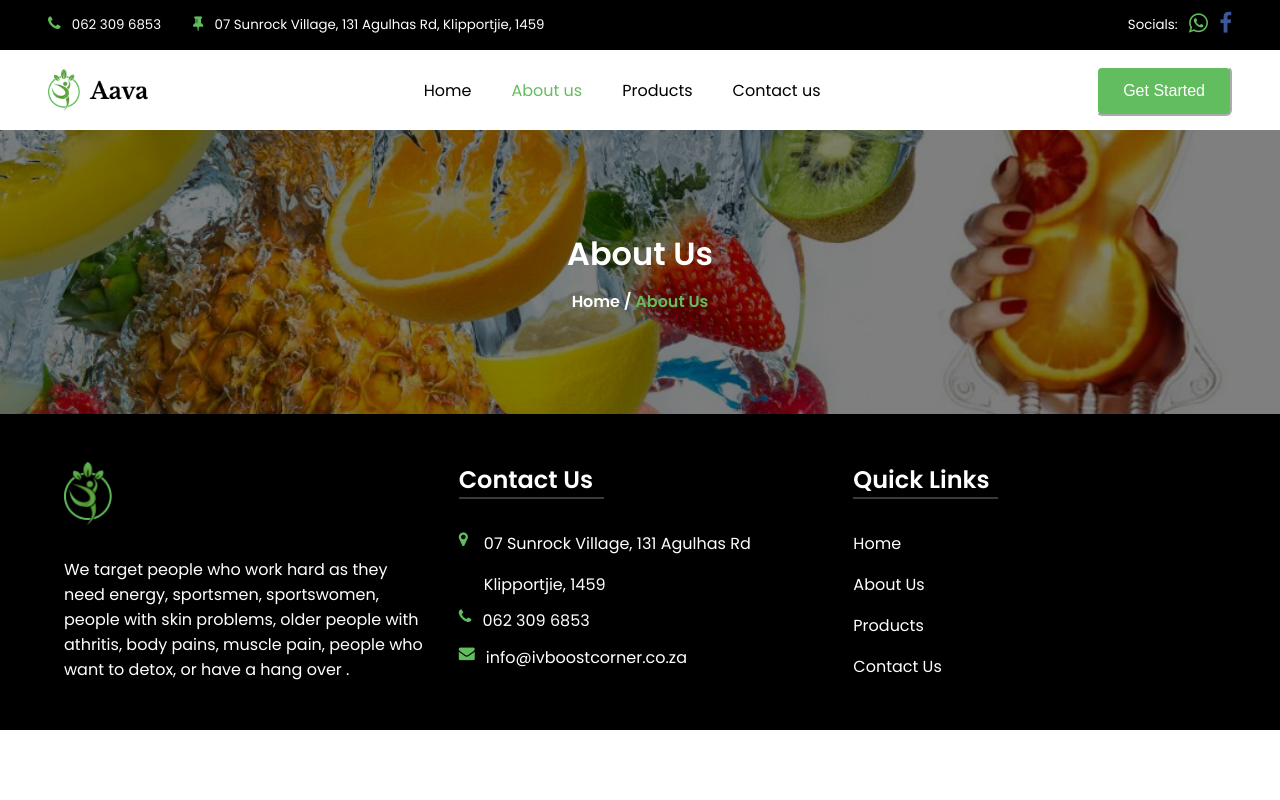
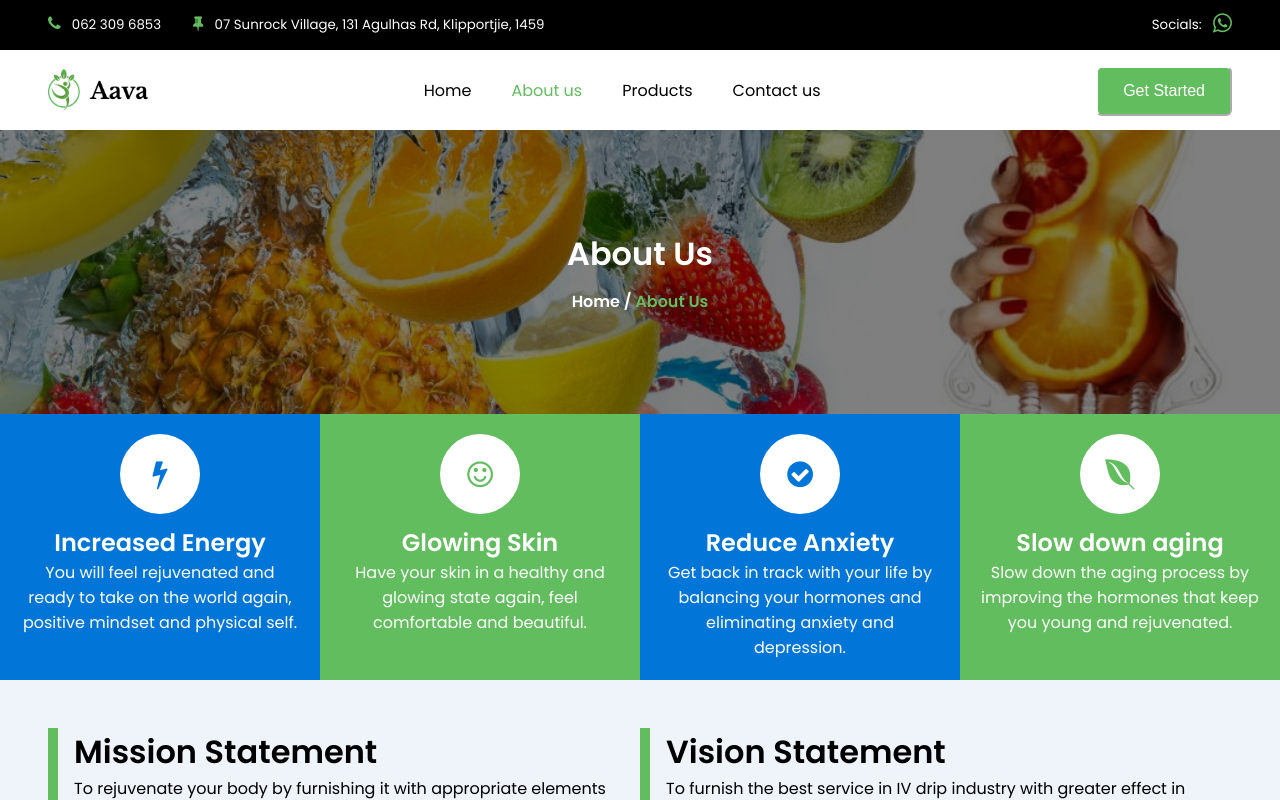
Before and after one commit to siyabongahlongwane/iv-boost-corner, a React (Vite) app: page /about-us in a window 1280 px wide. Built offline with nearby package versions, Linux system fonts and the light colour scheme.

Commit message:
minor alignment changes

```diff
--- a/src/colors.scss
+++ b/src/colors.scss
@@ -10,7 +10,7 @@ $gray: #3c3a3a;
 /* Colors */
 .primary-col,
 .nav-links>ul>li > a:hover,
-.footer-links>span:hover {
+.footer-links>span:hover, .footer-links a:hover {
   color: $primaryGreen !important;
 }
 
--- a/src/components/About.tsx
+++ b/src/components/About.tsx
@@ -1,11 +1,62 @@
+import AboutUsCards from "./AboutUsCards";
+import BenefitsCard from "./BenefitsCard";
 import BreadCrumbsJumbotron from "./BreadCrumbsJumbotron";
+import WhyChooseUs from "./WhyChooseUs";
 
 const About = () => {
-    const path = 'About Us';
-
-    return(
-        <BreadCrumbsJumbotron path={path}></BreadCrumbsJumbotron>
-    );
-}
+  const path = "About Us";
+  const benefits = [
+    {
+      icon: "fa fa-bolt",
+      bgCol: "dark-blue-bg",
+      iconCol: " dark-blue-col",
+      heading: "Increased Energy",
+      description:
+        "You will feel rejuvenated and ready to take on the world again, positive mindset and physical self.",
+    },
+    {
+      icon: "fa fa-smile-o",
+      bgCol: "primary-bg",
+      iconCol: " primary-col",
+      heading: "Glowing Skin",
+      description:
+        "Have your skin in a healthy and glowing state again, feel comfortable and beautiful.",
+    },
+    {
+      icon: "fa fa-check-circle",
+      bgCol: "dark-blue-bg",
+      iconCol: " dark-blue-col",
+      heading: "Reduce Anxiety",
+      description:
+        "Get back in track with your life by balancing your hormones and eliminating anxiety and depression.",
+    },
+    {
+      icon: "fa fa-envira",
+      bgCol: "primary-bg",
+      iconCol: " primary-col",
+      heading: "Slow down aging",
+      description:
+        "Slow down the aging process by improving the hormones that keep you young and rejuvenated.",
+    },
+  ];
+  return (
+    <div className="d-flex flex-col">
+      <BreadCrumbsJumbotron path={path}></BreadCrumbsJumbotron>
+      <div className="d-flex flex-row">
+        {benefits.map((benefit) => {
+          return (
+            <BenefitsCard key={benefit.heading} {...benefit}></BenefitsCard>
+          );
+        })}
+      </div>
+      <div className="blue-grey-bg d-flex flex-col">
+        <AboutUsCards></AboutUsCards>
+      </div>
+      <div className="padding-med d-flex flex-col">
+        <WhyChooseUs></WhyChooseUs>
+      </div>
+    </div>
+  );
+};
 
 export default About;
--- /dev/null
+++ b/src/components/AboutUsCards.tsx
@@ -0,0 +1,37 @@
+const AboutUsCards = () => {
+  return (
+    <div className="d-flex flex-row justify-content-between about-card-wrapper padding-med">
+      <div className="d-flex flex-row inherit-height  flex-1 ">
+        <div className="green-bar primary-bg inherit-height"></div>
+        <div className="d-flex flex-col flex-1 inherit-height padding-std">
+          <h1>Mission Statement</h1>
+          <p>
+            To rejuvenate your body by furnishing it with appropriate elements
+            and nutrients. By providing your body with nutrients and elements it
+            needs to be rejuvenated to thrive further miles. Through our IV drip
+            therapy, nutrition and hydration, our mission is to rejuvenate your
+            body to the fullest to experience better life.
+          </p>
+        </div>
+      </div>
+      <div className="d-flex flex-col inherit-height justify-content-between flex-1">
+        <div className="d-flex flex-row inherit-height">
+          <div className="green-bar primary-bg inherit-height"></div>
+          <div className="d-flex flex-col flex-1 inherit-height padding-1">
+          <h1>Vision Statement</h1>
+          <p>To furnish the best service in IV drip industry with greater effect in your daily livelihood.</p>
+        </div>
+        </div>
+        <div className="d-flex flex-row inherit-height">
+          <div className="green-bar primary-bg inherit-height"></div>
+          <div className="d-flex flex-col flex-1 inherit-height padding-1">
+          <h1>Target Market</h1>
+          <p>We target People who work hard needs energy, sportsman and sportswomen, people with skin problems, older people who have athritis, body pains, muscle pain, people who wants to detox, Hang over.</p>
+        </div>
+        </div>
+      </div>
+    </div>
+  );
+};
+
+export default AboutUsCards;
--- a/src/components/Footer.tsx
+++ b/src/components/Footer.tsx
@@ -1,3 +1,4 @@
+import { NavLink } from "react-router-dom";
 import logo from "../assets/logo.png";
 
 const Footer = () => {
@@ -6,7 +7,7 @@ const Footer = () => {
       <div className="d-flex flex-col flex-1 padding-std gap-med">
         <img width="150px" src={logo} alt="IV Boost Corner Logo" />
         <span>
-          We target people who work hard as they need energy, sportsmen, sportswomen, people with skin problems, older people with athritis, body pains, muscle pain, people who want to detox, or have a hang over .
+          We target people who work hard as they need energy, sportsmen, sportswomen, people with skin problems, older people with athritis, body pains, muscle pain, people who want to detox, or have a hang over.
         </span>
       </div>
       <div className="d-flex flex-col flex-1 padding-std gap-med">
@@ -37,10 +38,10 @@ const Footer = () => {
       <div className="d-flex flex-col flex-1 padding-std gap-med">
         <h2 className="title">Quick Links</h2>
         <div className="d-flex flex-col gap-1 footer-links">
-          <span>Home</span>
-          <span>About Us</span>
-          <span>Products</span>
-          <span>Contact Us</span>
+          <span><NavLink className="no-decoration white-col" to={'/'}>Home</NavLink></span>
+          <span><NavLink className="no-decoration white-col" to={'/about-us'}>About Us</NavLink></span>
+          <span><NavLink className="no-decoration white-col" to={'/products'}>Products</NavLink></span>
+          <span><NavLink className="no-decoration white-col" to={'/contact-us'}>Contact Us</NavLink></span>
         </div>
       </div>
     </div>
--- a/src/components/Hero.tsx
+++ b/src/components/Hero.tsx
@@ -1,3 +1,5 @@
+import { NavLink } from "react-router-dom";
+
 const Hero = () => {
   return (
     <div className="hero white-bg d-flex flex-row justify-content-center align-items-center">
@@ -18,14 +20,18 @@ const Hero = () => {
         </h2>
         <div className="d-flex flex-row gap-std">
           <div className="d-flex flex-col">
-            <button className="primary-bg white-col get-started-btn">
-              View Products
-            </button>
+            <NavLink className="no-decoration white-col" to={"/products"}>
+              <button className="primary-bg white-col get-started-btn">
+                View Products
+              </button>
+            </NavLink>
           </div>
           <div className="d-flex flex-col">
-            <button className="primary-bg white-col get-started-btn">
-              Contact Us
-            </button>
+            <NavLink className="no-decoration white-col" to={"/contact-us"}>
+              <button className="dark-blue-bg white-col get-started-btn">
+                Contact Us
+              </button>
+            </NavLink>
           </div>
         </div>
       </div>
--- a/src/components/Navbar.tsx
+++ b/src/components/Navbar.tsx
@@ -43,7 +43,7 @@ const Navbar = () => {
         </ul>
       </div>
       <button className="primary-bg white-col get-started-btn">
-        Get Started
+        <NavLink className="no-decoration white-col" to={'/contact-us'}>Get Started</NavLink>
       </button>
     </div>
   );
--- a/src/components/Topbar.tsx
+++ b/src/components/Topbar.tsx
@@ -17,7 +17,7 @@ const Topbar = () => {
       <div className="d-flex flex-row gap-std align-items-center">
         <small>Socials: </small>
         <a href="https://wa.me/27623096853?body='Hello, I am looking to get assistance with'"><i className="fa fa-whatsapp icon primary-col"></i></a>
-        <a href="https://wa.me/27623096853?body='Hello, I am looking to get assistance with'"><i className="fa fa-facebook icon blue-col"></i></a>
+        {/* <a href="https://wa.me/27623096853?body='Hello, I am looking to get assistance with'"><i className="fa fa-facebook icon blue-col"></i></a> */}
       </div>
     </div>
   );
--- a/src/index.scss
+++ b/src/index.scss
@@ -109,6 +109,10 @@ body,
 }
 
 .padding-std {
+  padding: 0 1em;
+}
+
+.padding-1 {
   padding: 0 1em;
 }
 
@@ -226,3 +230,19 @@ body,
 .half-block {
   width: 50%;
 }
+
+.no-decoration {
+  text-decoration: none;
+}
+
+.about-card-wrapper {
+  min-height: 300px;
+}
+
+.green-bar  {
+  width: 10px;
+}
+
+.inherit-height {
+  height: inherit;
+}
```
